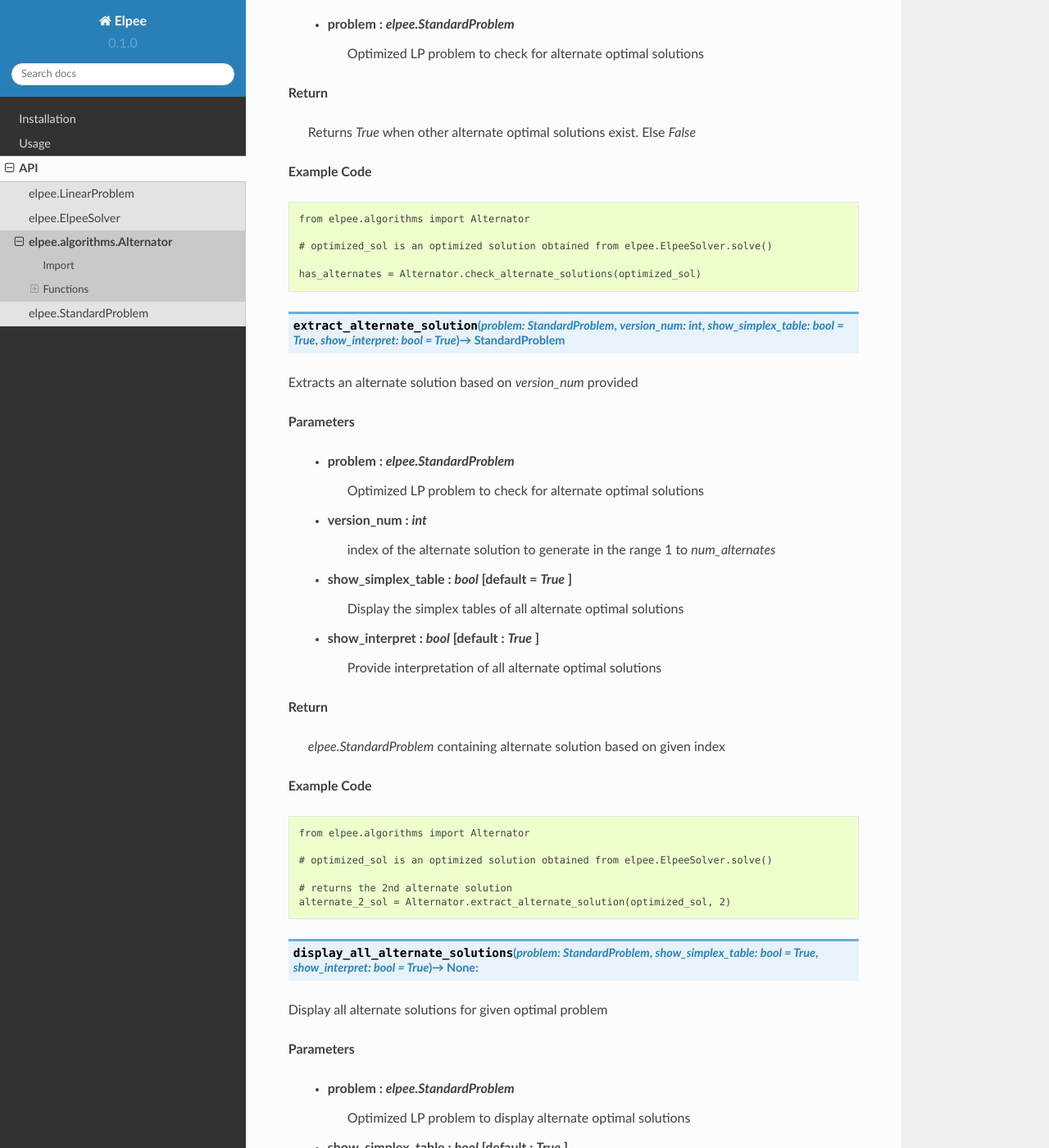
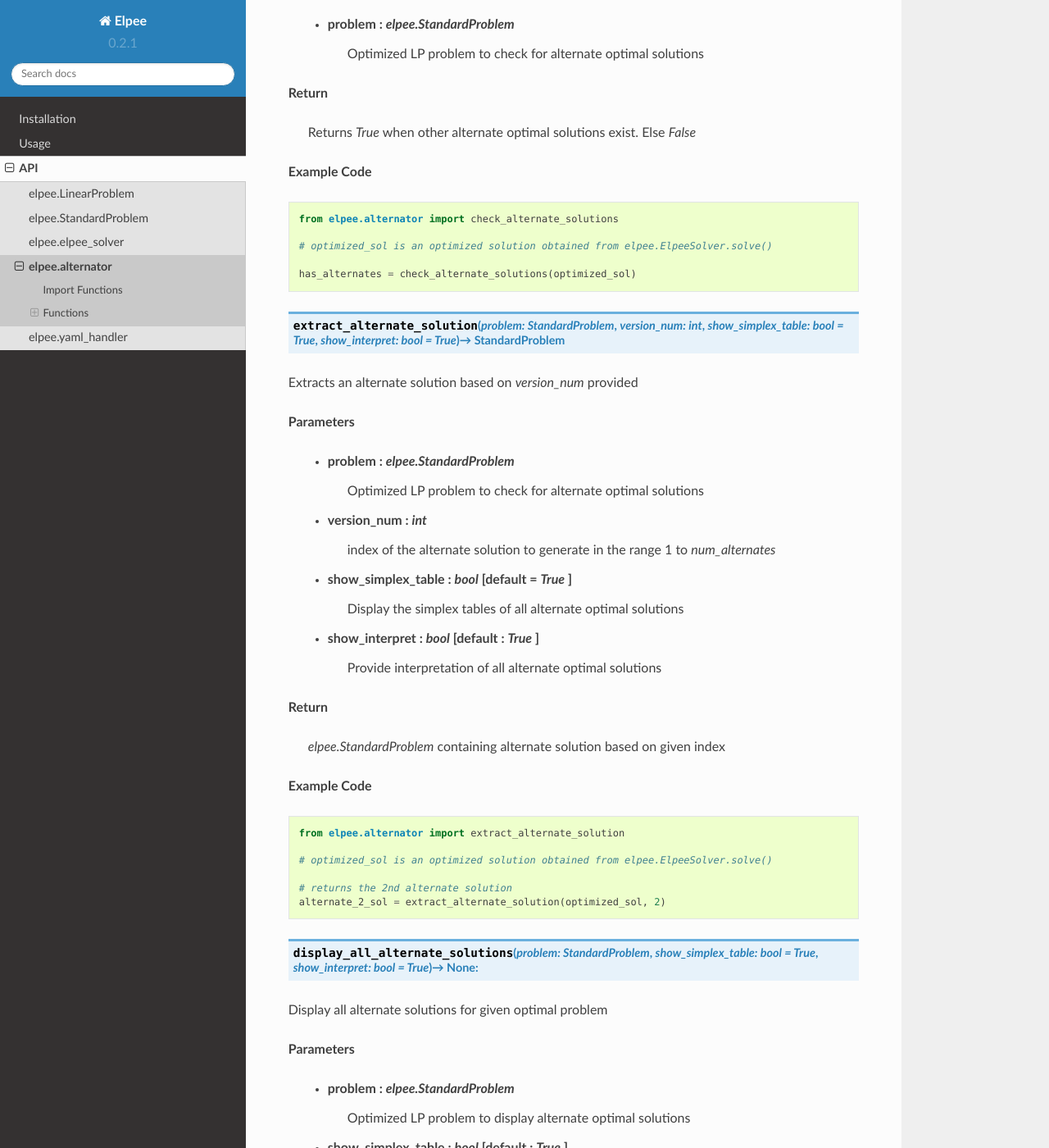
Before and after one commit to navindu-ds/elpee, a Sphinx documentation site: the page built from docs/source/alternator.rst, in a window 1280 px wide and 1400 px high, scrolled down 522 px. Shown: the whole window at 82% size. Built offline with Sphinx 7.4.7 and the Read the Docs theme 2.0.0, drawn with Linux system fonts in a browser that asks for light colours; some of the changed text lies outside the part shown.

Commit message:
update docs

```diff
--- a/docs/source/alternator.rst
+++ b/docs/source/alternator.rst
@@ -1,15 +1,15 @@
-===========================
-elpee.algorithms.Alternator
-===========================
+================
+elpee.alternator
+================
 
 Module to assist the generation of alternate solutions for the given optimal problems
 
-Import
-------
+Import Functions
+----------------
 
-.. code-block:: python::
+.. code-block:: python
 
-    from elpee.algorithms import Alternator
+    from elpee.alternator import *
 
 Functions
 ---------
@@ -29,13 +29,13 @@ Checks if the optimized `elpee.StandardProblem` has other alternate optimal solu
 
 **Example Code**
 
-.. code-block:: python::
+.. code-block:: python
 
-    from elpee.algorithms import Alternator
+    from elpee.alternator import check_alternate_solutions
 
     # optimized_sol is an optimized solution obtained from elpee.ElpeeSolver.solve()
 
-    has_alternates = Alternator.check_alternate_solutions(optimized_sol)
+    has_alternates = check_alternate_solutions(optimized_sol)
 
 
 
@@ -60,14 +60,14 @@ Extracts an alternate solution based on `version_num` provided
 
 **Example Code**
 
-.. code-block:: python::
+.. code-block:: python
 
-    from elpee.algorithms import Alternator
+    from elpee.alternator import extract_alternate_solution
 
     # optimized_sol is an optimized solution obtained from elpee.ElpeeSolver.solve()
 
     # returns the 2nd alternate solution
-    alternate_2_sol = Alternator.extract_alternate_solution(optimized_sol, 2)
+    alternate_2_sol = extract_alternate_solution(optimized_sol, 2)
 
 
 
@@ -86,10 +86,10 @@ Display all alternate solutions for given optimal problem
 
 **Example Code**
 
-.. code-block:: python::
+.. code-block:: python
 
-    from elpee.algorithms import Alternator
+    from elpee.alternator import display_all_alternate_solutions
 
     # optimized_sol is an optimized solution obtained from elpee.ElpeeSolver.solve()
 
-    Alternator.display_all_alternate_solutions(optimized_sol)
+    display_all_alternate_solutions(optimized_sol)
--- a/docs/source/api.rst
+++ b/docs/source/api.rst
@@ -9,6 +9,7 @@ API
    :maxdepth: 3
 
    linear_problem
+   standard_problem
    elpee_solver
    alternator
-   standard_problem
+   yaml
--- a/docs/source/conf.py
+++ b/docs/source/conf.py
@@ -6,8 +6,8 @@ project = 'Elpee'
 copyright = '2024-2025, Navindu De Silva'
 author = 'Navindu De Silva'
 
-release = '0.1'
-version = '0.1.0'
+release = '0.2'
+version = '0.2.1'
 
 # -- General configuration
 
--- a/docs/source/elpee_solver.rst
+++ b/docs/source/elpee_solver.rst
@@ -1,15 +1,15 @@
-=================
-elpee.ElpeeSolver
-=================
+==================
+elpee.elpee_solver
+==================
 
 The Solver constructed to solve Linear Programming Problems
 
 Import
 ------
 
-.. code-block:: python::
+.. code-block:: python
 
-   from elpee import ElpeeSolver
+   from elpee import elpee_solver
 
 Methods
 -------
```
Also changed, not shown: docs/source/yaml.rst (added, +83 -0 lines).
